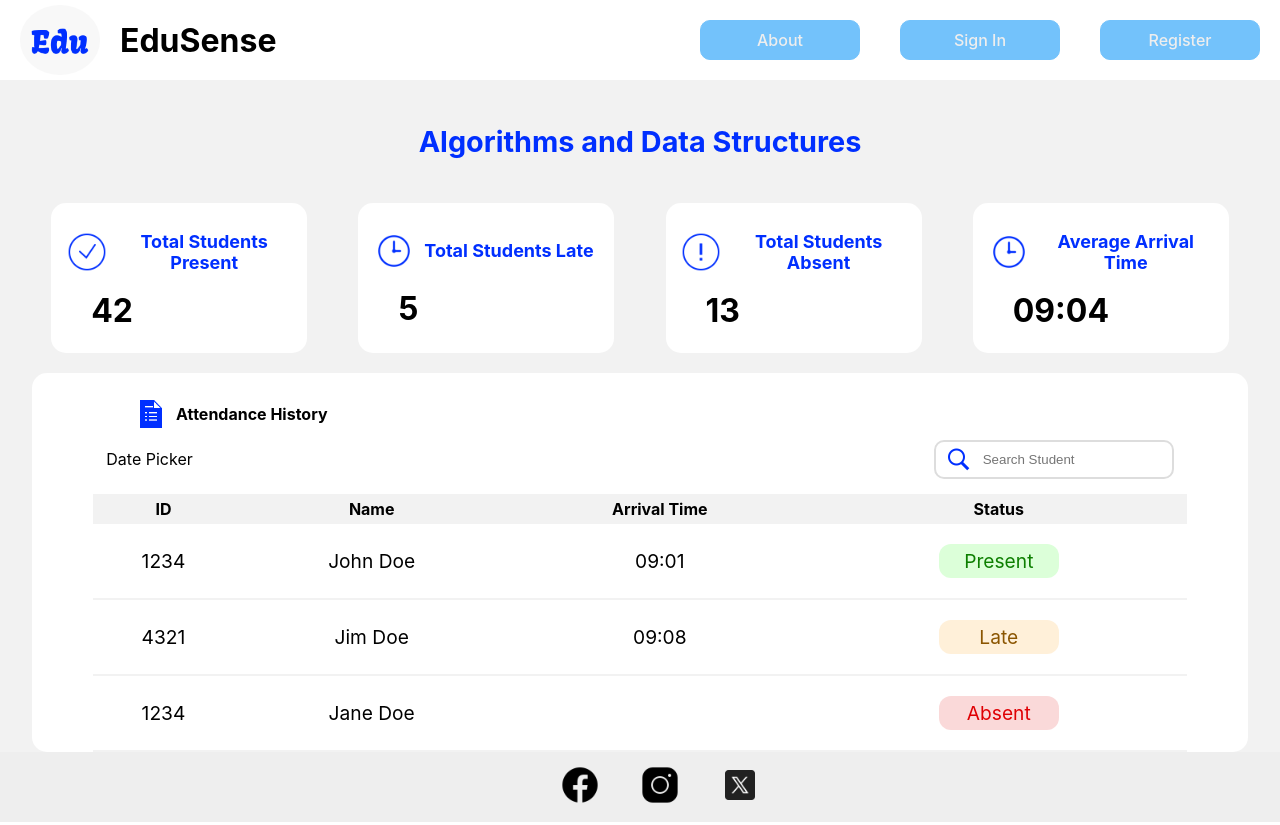
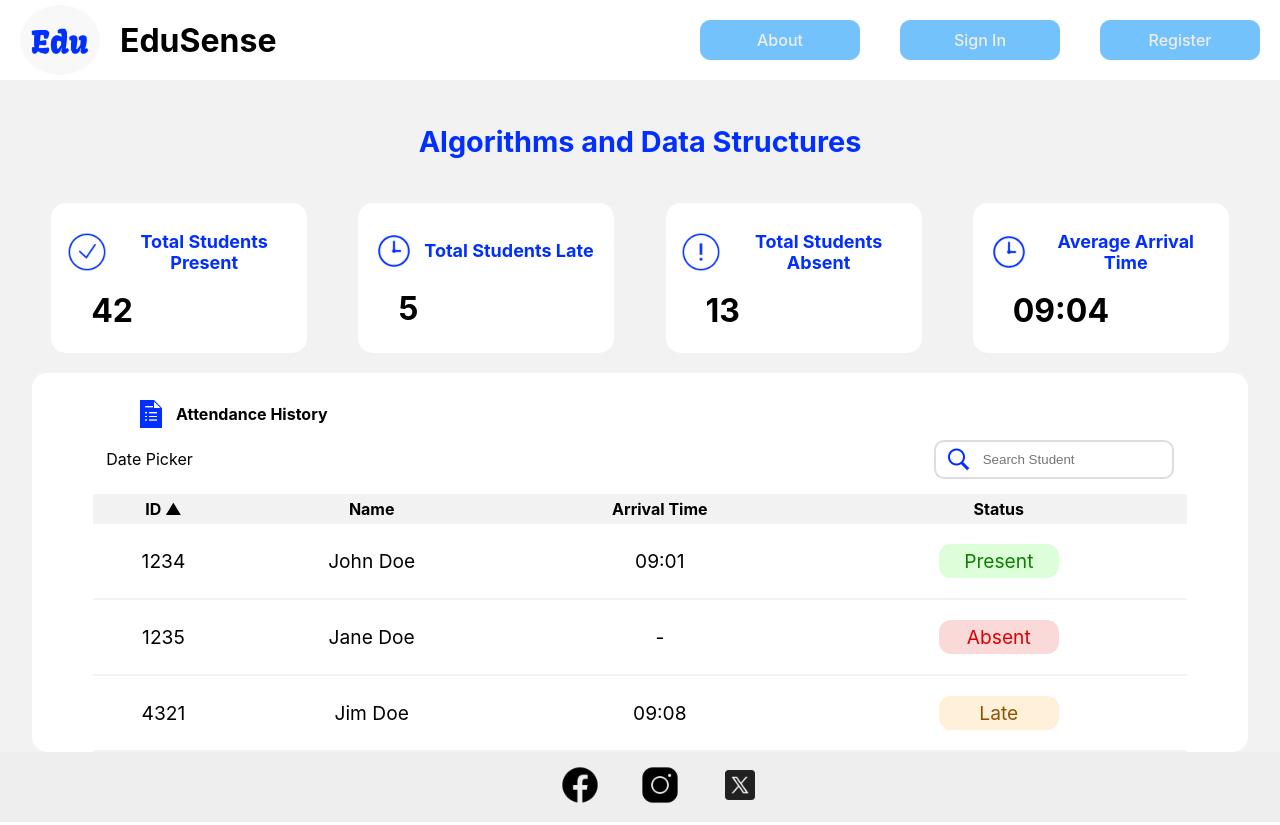
Before and after one commit to HenriqueJoanoni/edusense-project, a React (Create React App) app in the folder frontend/: page /attendance in a window 1280 px wide. Built offline with nearby package versions, Linux system fonts and the light colour scheme; no server answers.

Commit message:
feat: Implement searching and sorting in class attendance page
Added the option to search and sort attedance data. Students can be searched by either name or ID

```diff
--- a/frontend/src/pages/ClassAttendancePage.jsx
+++ b/frontend/src/pages/ClassAttendancePage.jsx
@@ -1,4 +1,4 @@
-import React from "react"
+import React, {useState} from "react"
 import Header from "../components/Header"
 import Footer from "../components/Footer"
 import AttendanceTableRow from "../components/AttendanceTableRow"
@@ -9,6 +9,10 @@ import "../css/ClassAttendancePage.css"
 
 
 export default function ClassAttendancePage(){
+    const [sortField, setSortField] = useState("ID")
+    const [sortDirection, setSortDirection] = useState(1)
+    const [searchInput, setSearchInput] = useState("")
+
     const data = {
         classTitle:"Algorithms and Data Structures",
         totalStudentsPresent: 42,
@@ -30,12 +34,35 @@ export default function ClassAttendancePage(){
                 status: "late"
             },
             {
-                ID: "1234",
+                ID: "1235",
                 name: "Jane Doe",
-                arrivalTime: "",
+                arrivalTime: "-",
                 status: "absent"
             }
         ]
+    }
+
+    const findStudents = () =>{
+        if (searchInput === ""){
+            return [...data.studentData].sort((a, b) => a[sortField] > b[sortField   ] ? sortDirection : -sortDirection)
+        }
+
+        else {
+            return data.studentData.filter(student => {return student.ID.toLowerCase().includes(searchInput.toLowerCase()) ||
+                                                            student.name.toLowerCase().includes(searchInput.toLowerCase())
+            })
+        }
+    }
+
+    const updateSort = (newSortField) => {
+        if (sortField === newSortField) {
+            setSortDirection(sortDirection * -1)
+        }
+        else {
+            setSortField(newSortField)
+            setSortDirection(1)
+        }
+
     }
 
 
@@ -82,6 +109,8 @@ export default function ClassAttendancePage(){
                                 <input
                                     type="text"
                                     placeholder="Search Student"
+                                    value={searchInput}
+                                    onChange={e => {setSearchInput(e.target.value)}}
                                 />
                             </div>
                         </div>
@@ -89,14 +118,14 @@ export default function ClassAttendancePage(){
                     <table id="attendanceTable">
                         <thead>
                             <tr>
-                                <th>ID</th>
-                                <th>Name</th>
-                                <th>Arrival Time</th>
-                                <th>Status</th>
+                                <th onClick={()=>{updateSort("ID")}}>ID {sortField !== "ID" ? "" : sortDirection === -1 ? "▼" : "▲"}</th>
+                                <th onClick={()=>{updateSort("name")}}>Name {sortField !== "name" ? "" : sortDirection === -1 ? "▼" : "▲"}</th>
+                                <th onClick={()=>{updateSort("arrivalTime")}}>Arrival Time {sortField !== "arrivalTime" ? "" : sortDirection === -1 ? "▼" : "▲"}</th>
+                                <th onClick={()=>{updateSort("status")}}>Status {sortField !== "status" ? "" : sortDirection === -1 ? "▼" : "▲"}</th>
                             </tr>
                         </thead>
                         <tbody>
-                            {data.studentData.map(student => <AttendanceTableRow student={student} />)}
+                            {findStudents().map(student => <AttendanceTableRow key={student.ID} student={student} />)}
                         </tbody>
                     </table>
 
```
